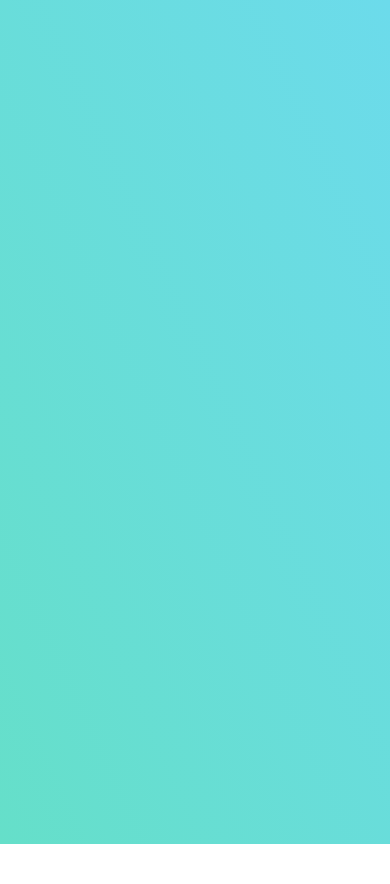
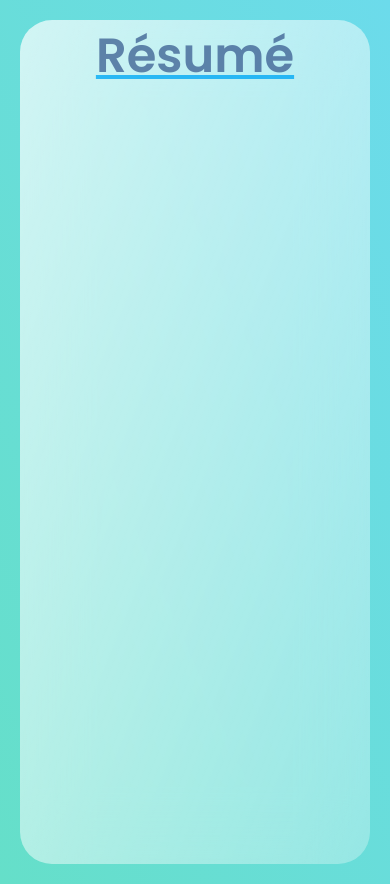
Before and after one commit to gabriel-rusu/webpage-v2, an Angular app: page /resume in a window 390 px wide. Before the commit the page ends 844 px from the top, so only its background shows below. Built offline with nearby package versions, Linux system fonts and the light colour scheme.

Commit message:
updated the resume page. work on #9

```diff
--- a/src/app/pages/resume/resume.component.css
+++ b/src/app/pages/resume/resume.component.css
@@ -33,8 +33,8 @@ h3 {
 
 .glass {
   background: white;
-  min-height: 80vh;
-  width: 75%;
+  min-height: 100vh;
+  width: 100%;
   background: linear-gradient(
     to right bottom,
     rgba(255, 255, 255, 0.7),
@@ -180,3 +180,9 @@ h3 {
   -webkit-background-clip: text;
   -webkit-text-fill-color: transparent;
 }
+
+@media only screen and (max-width: 600px) {
+  div.glass.p-grid {
+    margin: 20px !important;
+  }
+}
--- a/src/app/pages/resume/resume.component.html
+++ b/src/app/pages/resume/resume.component.html
@@ -1,75 +1,11 @@
-<!--<main>-->
-<!--  <section class="glass">-->
-<!--    <div class="dashboard">-->
-<!--      <div class="user">-->
-<!--        <img src="assets/images/avatar.png" alt="" />-->
-<!--        <h3>Simo Edwin</h3>-->
-<!--        <p>Pro Member</p>-->
-<!--      </div>-->
-<!--      <div class="links">-->
-<!--        <div class="link">-->
-<!--          <img src="assets/images/twitch.png" alt="" />-->
-<!--          <h2>Streams</h2>-->
-<!--        </div>-->
-<!--        <div class="link">-->
-<!--          <img src="assets/images/steam.png" alt="" />-->
-<!--          <h2>Games</h2>-->
-<!--        </div>-->
-<!--        <div class="link">-->
-<!--          <img src="assets/images/upcoming.png" alt="" />-->
-<!--          <h2>New</h2>-->
-<!--        </div>-->
-<!--        <div class="link">-->
-<!--          <img src="assets/images/library.png" alt="" />-->
-<!--          <h2>Library</h2>-->
-<!--        </div>-->
-<!--      </div>-->
-<!--      <div class="pro">-->
-<!--        <h2>Join pro for free games.</h2>-->
-<!--        <img src="assets/images/controller.png" alt="" />-->
-<!--      </div>-->
-<!--    </div>-->
-<!--    <div class="games">-->
-<!--      <div class="status">-->
-<!--        <h1>Active Games</h1>-->
-<!--        <input type="text" />-->
-<!--      </div>-->
-<!--      <div class="cards">-->
-<!--        <div class="card">-->
-<!--          <img src="assets/images/assassins.png" alt="" />-->
-<!--          <div class="card-info">-->
-<!--            <h2>Assassins Creed Valhalla</h2>-->
-<!--            <p>PS5 Version</p>-->
-<!--            <div class="progress"></div>-->
-<!--          </div>-->
-<!--          <h2 class="percentage">60%</h2>-->
-<!--        </div>-->
-<!--        <div class="card">-->
-<!--          <img src="assets/images/sackboy.png" alt="" />-->
-<!--          <div class="card-info">-->
-<!--            <h2>Sackboy A Great Advanture</h2>-->
-<!--            <p>PS5 Version</p>-->
-<!--            <div class="progress"></div>-->
-<!--          </div>-->
-<!--          <h2 class="percentage">60%</h2>-->
-<!--        </div>-->
-<!--        <div class="card">-->
-<!--          <img src="assets/images/spiderman.png" alt="" />-->
-<!--          <div class="card-info">-->
-<!--            <h2>Spiderman Miles Morales</h2>-->
-<!--            <p>PS5 Version</p>-->
-<!--            <div class="progress"></div>-->
-<!--          </div>-->
-<!--          <h2 class="percentage">60%</h2>-->
-<!--        </div>-->
-<!--      </div>-->
-<!--    </div>-->
-<!--  </section>-->
-<!--</main>-->
-<!--<div class="circle1"></div>-->
-<!--<div class="circle2"></div>-->
 <div class="fullscreen background" >
+<!--  <div class="p-col"></div>-->
+  <div class="glass p-grid" style="margin: 50px;">
+    <div class="p-col-fixed" style="width: 100%; text-align: center">
+      <u style="color: #03a9f4"><h1 style="margin-right: auto; margin-left: auto">Résumé</h1></u>
+    </div>
 
+  </div>
 
 
 </div>
```
